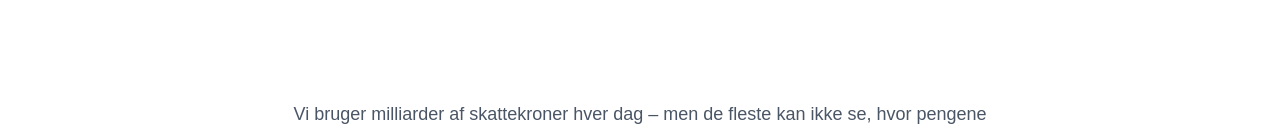
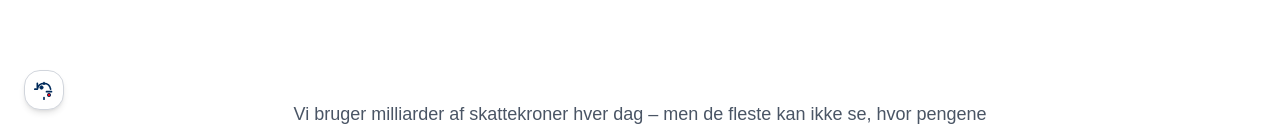
Before and after one commit to synlighed-nu/synlighed-nu-clean, a Next.js app: page / in a window 1280 px wide. Shown: the part 666-798 px from the top of the page. Built offline with nearby package versions, Linux system fonts and the light colour scheme.

Commit message:
Update layout.tsx

```diff
--- a/app/layout.tsx
+++ b/app/layout.tsx
@@ -1,6 +1,7 @@
 import type { Metadata } from "next";
 import { Geist, Geist_Mono } from "next/font/google";
 import "./globals.css";
+import CookieSettingsButton from "./components/common/CookieSettingsButton";
 
 const geistSans = Geist({
   variable: "--font-geist-sans",
@@ -13,8 +14,8 @@ const geistMono = Geist_Mono({
 });
 
 export const metadata: Metadata = {
-  title: "Create Next App",
-  description: "Generated by create next app",
+  title: "Synlighed.nu",
+  description: "Synlighed først. Hurtigere. Bedre. Billigere.",
 };
 
 export default function RootLayout({
@@ -24,10 +25,15 @@ export default function RootLayout({
 }>) {
   return (
     <html
-      lang="en"
+      lang="da"
       className={`${geistSans.variable} ${geistMono.variable} h-full antialiased`}
     >
-      <body className="min-h-full flex flex-col">{children}</body>
+      <body className="min-h-full flex flex-col">
+        {children}
+
+        {/* Global cookie-indstillinger knap - vises på alle sider */}
+        <CookieSettingsButton />
+      </body>
     </html>
   );
 }
```
